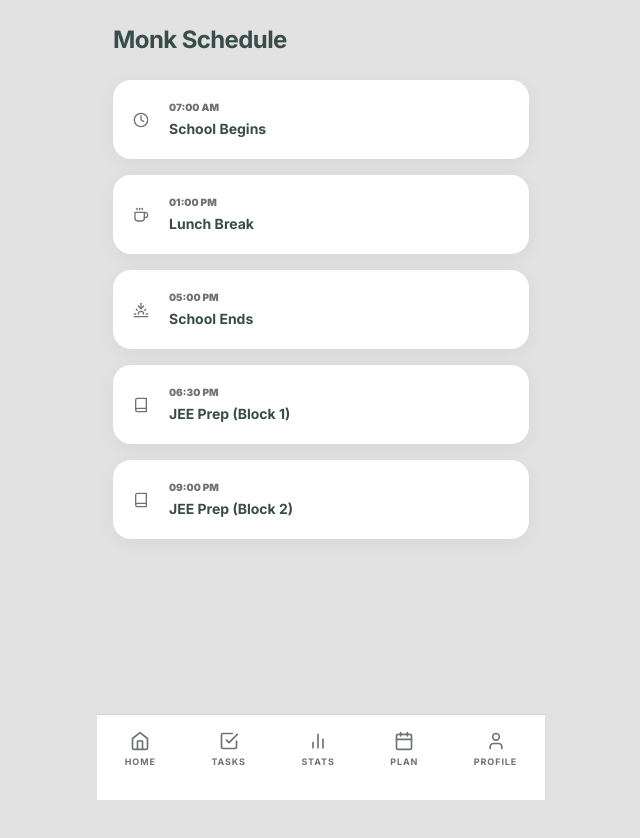
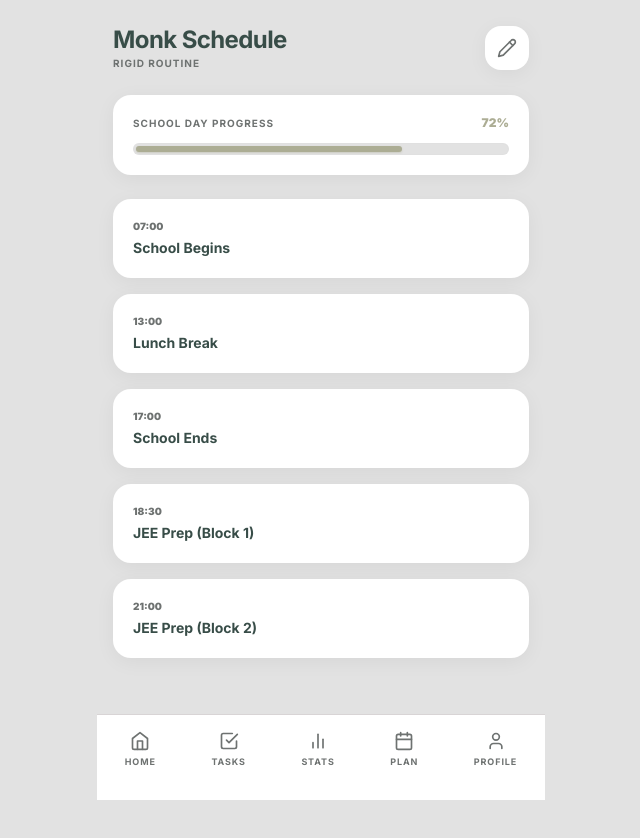
Before and after one commit to hetkeraliya/monkstudy, a Next.js app: page /planner in a window 1280 px wide. Shown: the top 838 px of the page, without its empty margins (319-959 px from the left). Built offline with nearby package versions, Linux system fonts and the light colour scheme.

Commit message:
Update page.tsx

```diff
--- a/app/planner/page.tsx
+++ b/app/planner/page.tsx
@@ -1,36 +1,111 @@
 "use client";
 
-import { motion } from "framer-motion";
-import { Clock, Book, Coffee, Sunset } from "lucide-react";
+import { useState, useEffect, useMemo } from "react";
+import { motion, AnimatePresence } from "framer-motion";
+import { Clock, Book, Coffee, Sunset, Pencil, X, Plus, Save } from "lucide-react";
+import { vibrate } from "../../lib/db";
+
+interface ScheduleItem {
+  id: string;
+  time: string;
+  task: string;
+  type: 'School' | 'Study' | 'Break';
+}
 
 export default function Planner() {
-  const schedule = [
-    { time: "07:00 AM", task: "School Begins", icon: <Clock size={16} />, type: "School" },
-    { time: "01:00 PM", task: "Lunch Break", icon: <Coffee size={16} />, type: "Break" },
-    { time: "05:00 PM", task: "School Ends", icon: <Sunset size={16} />, type: "School" },
-    { time: "06:30 PM", task: "JEE Prep (Block 1)", icon: <Book size={16} />, type: "Study" },
-    { time: "09:00 PM", task: "JEE Prep (Block 2)", icon: <Book size={16} />, type: "Study" },
-  ];
+  const [mounted, setMounted] = useState(false);
+  const [isEditing, setIsEditing] = useState(false);
+  const [schedule, setSchedule] = useState<ScheduleItem[]>([
+    { id: '1', time: "07:00", task: "School Begins", type: "School" },
+    { id: '2', time: "13:00", task: "Lunch Break", type: "Break" },
+    { id: '3', time: "17:00", task: "School Ends", type: "School" },
+    { id: '4', time: "18:30", task: "JEE Prep (Block 1)", type: "Study" },
+    { id: '5', time: "21:00", task: "JEE Prep (Block 2)", type: "Study" },
+  ]);
+
+  // Day Progress Logic (7 AM to 5 PM)
+  const progress = useMemo(() => {
+    if (!mounted) return 0;
+    const now = new Date();
+    const start = new Date(); start.setHours(7, 0, 0);
+    const end = new Date(); end.setHours(17, 0, 0);
+
+    if (now < start) return 0;
+    if (now > end) return 100;
+
+    const total = end.getTime() - start.getTime();
+    const current = now.getTime() - start.getTime();
+    return Math.round((current / total) * 100);
+  }, [mounted]);
+
+  useEffect(() => setMounted(true), []);
+  if (!mounted) return null;
 
   return (
     <div className="space-y-6 pb-24">
-      <header className="pt-2">
+      <header className="pt-2 flex justify-between items-center">
+        <div>
           <h1 className="text-2xl font-bold text-monk-dark tracking-tight">Monk Schedule</h1>
+          <p className="text-[10px] text-monk-muted font-bold uppercase tracking-widest">Rigid Routine</p>
+        </div>
+        <button
+          onClick={() => { vibrate(30); setIsEditing(!isEditing); }}
+          className={`p-3 rounded-2xl transition-all ${isEditing ? 'bg-monk-dark text-white' : 'bg-white shadow-matte text-monk-muted'}`}
+        >
+          {isEditing ? <X size={20} /> : <Pencil size={20} />}
+        </button>
       </header>
 
+      {/* Day Progress Bar */}
+      <section className="matte-card p-5 space-y-3 shadow-matte">
+        <div className="flex justify-between items-end">
+          <span className="text-[10px] font-bold text-monk-muted uppercase tracking-widest">School Day Progress</span>
+          <span className="text-xs font-black text-monk-olive">{progress}%</span>
+        </div>
+        <div className="h-3 w-full bg-monk-bg rounded-full overflow-hidden p-0.5 border border-monk-sand/20">
+          <motion.div
+            initial={{ width: 0 }} animate={{ width: `${progress}%` }}
+            className="h-full bg-monk-olive rounded-full shadow-sm shadow-monk-olive/40"
+          />
+        </div>
+      </section>
+
+      {/* Editable List */}
       <div className="space-y-4">
-        {schedule.map((item, i) => (
+        <AnimatePresence mode="popLayout">
+          {schedule.sort((a,b) => a.time.localeCompare(b.time)).map((item, i) => (
             <motion.div
-            key={i} initial={{ opacity: 0, x: -10 }} animate={{ opacity: 1, x: 0 }} transition={{ delay: i * 0.1 }}
+              key={item.id} layout
+              initial={{ opacity: 0, y: 10 }} animate={{ opacity: 1, y: 0 }}
               className={`matte-card p-5 flex items-center gap-5 border-l-4 ${item.type === 'Study' ? 'border-monk-olive bg-monk-olive/5' : 'border-monk-sand'}`}
             >
-            <div className="text-monk-muted">{item.icon}</div>
               <div className="flex-1">
                 <p className="text-[10px] font-black uppercase text-monk-muted mb-1">{item.time}</p>
                 <h3 className="text-sm font-bold text-monk-dark">{item.task}</h3>
               </div>
+              {isEditing && (
+                <button
+                  onClick={() => { vibrate(50); setSchedule(schedule.filter(s => s.id !== item.id)); }}
+                  className="p-2 text-red-400"
+                >
+                  <X size={18} />
+                </button>
+              )}
             </motion.div>
           ))}
+        </AnimatePresence>
+
+        {isEditing && (
+          <button
+            onClick={() => {
+              const newTask: ScheduleItem = { id: Date.now().toString(), time: "00:00", task: "New Block", type: "Study" };
+              setSchedule([...schedule, newTask]);
+            }}
+            className="w-full p-4 border-2 border-dashed border-monk-sand rounded-3xl text-[10px] font-bold text-monk-muted uppercase flex items-center justify-center gap-2"
+          >
+            <Plus size={14} /> Add Schedule Block
+          </button>
+        )}
       </div>
     </div>
   );
```
Lines whose indentation alone changed are shown as unchanged.
